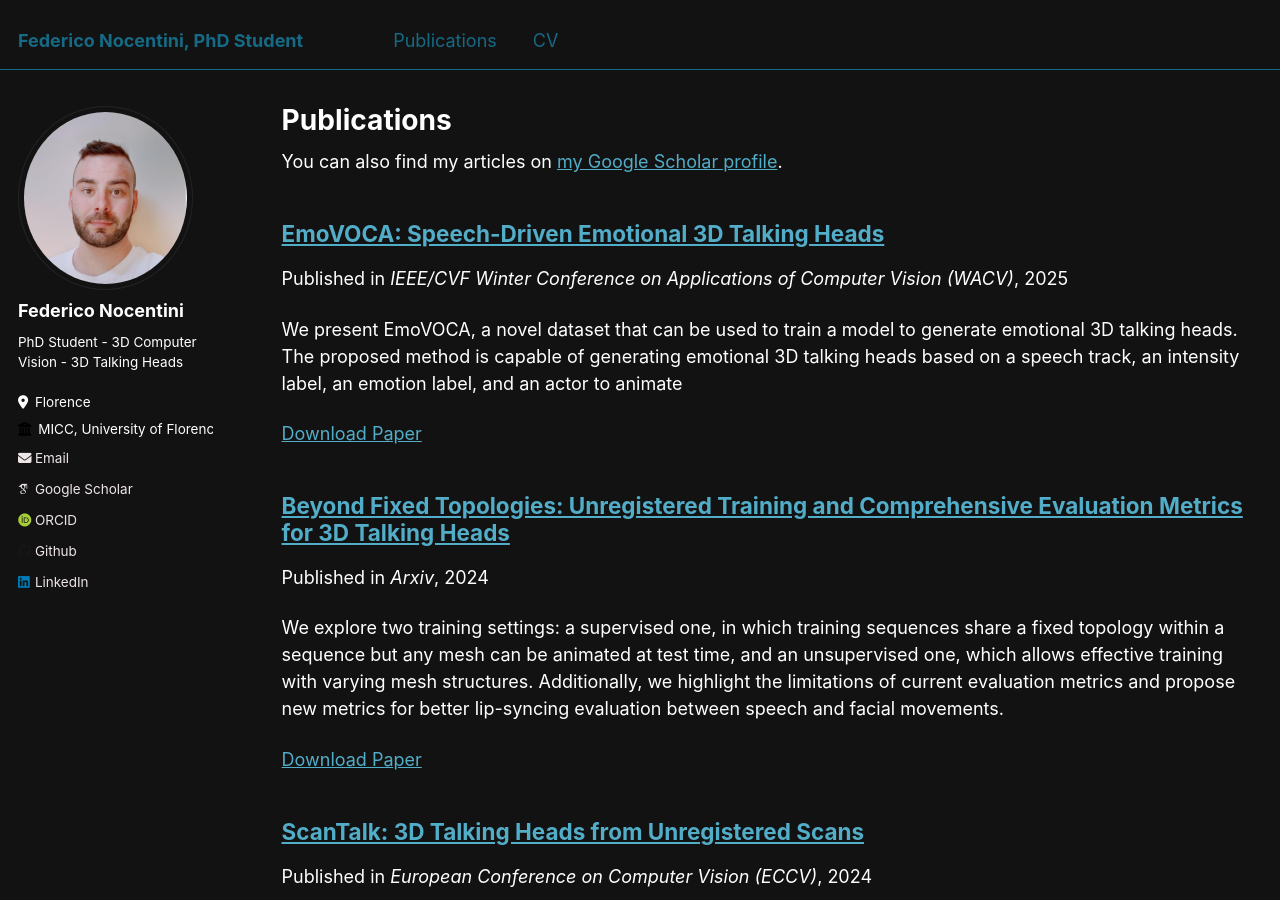
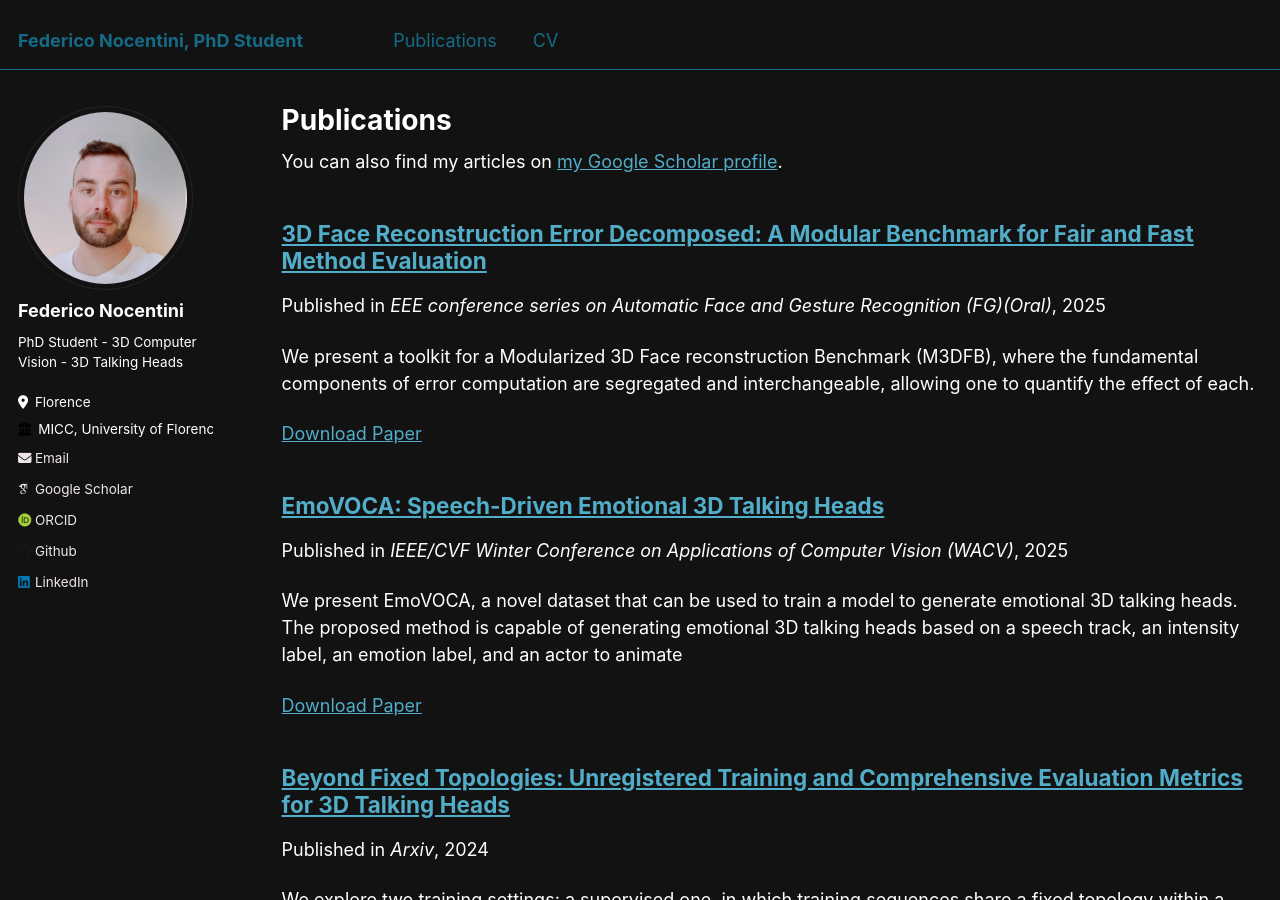
Before and after one commit to FedeNoce/fedenoce.github.io, a Jekyll site: the page built from _pages/publications.md, in a window 1280 px wide and 900 px high. Built offline with Jekyll 4.4.1, drawn with Linux system fonts in a browser that asks for light colours; some web fonts are replaced.

Commit message:
modified:   _pages/about.md 	new file:   _publications/5-3dface.md

```diff
--- /dev/null
+++ b/_publications/5-3dface.md
@@ -0,0 +1,14 @@
+---
+title: "3D Face Reconstruction Error Decomposed: A Modular Benchmark for Fair and Fast Method Evaluation"
+collection: publications
+permalink: /publication/5-3dface
+excerpt: 'We present a toolkit for a Modularized 3D Face reconstruction
+Benchmark (M3DFB), where the fundamental components of
+error computation are segregated and interchangeable, allowing
+one to quantify the effect of each.'
+date: 2025-05-25
+venue: 'EEE conference series on Automatic Face and Gesture Recognition (FG)(Oral)'
+paperurl: 'https://arxiv.org/pdf/2505.18025'
+
+---
+We introduce **M3DFB**, a modular toolkit for benchmarking 3D face reconstruction. Unlike existing monolithic tools, M3DFB separates key components of geometric error computation—such as alignment, correspondence, and a newly proposed *correction* step—allowing detailed evaluation of each. We benchmark 16 error estimators across 10 reconstruction methods on four datasets. Our findings show that the commonly used ICP-based estimator performs poorly, distorting method rankings (correlation as low as 0.41). In contrast, non-rigid alignment significantly improves accuracy (correlation > 0.90). Our correction module, combined with non-rigid warping, achieves top-tier accuracy while being 10× faster than non-rigid ICP. The open-source toolkit aims to advance 3D face reconstruction by enabling flexible and reliable error evaluation.
```
Also changed, not shown: _pages/about.md (+4 -4 lines).
